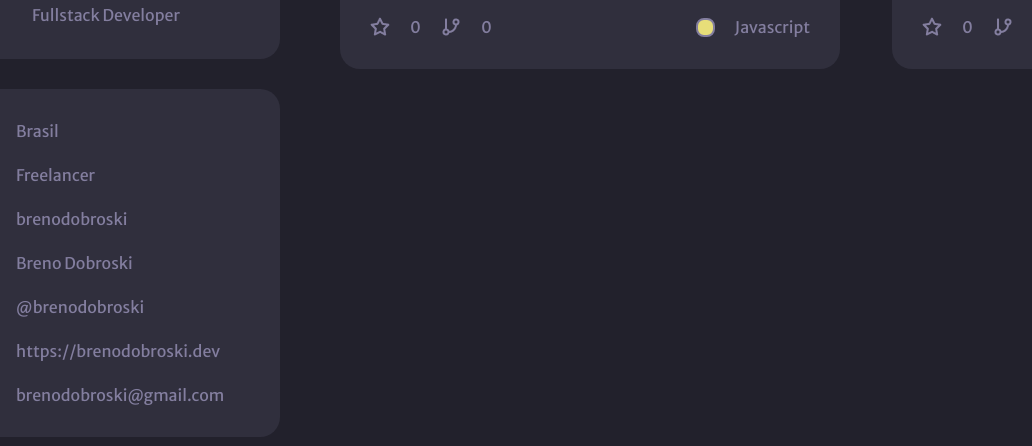
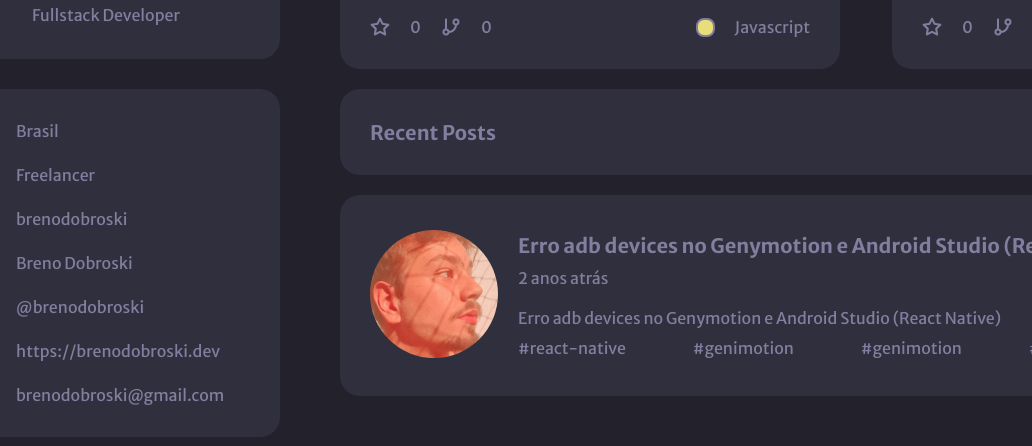
Before and after one commit to brenodobroski/Portfolio-Rocketseat, a plain HTML site: page index.html in a window 1280 px wide. Shown: the part 283-729 px from the top of the page, 248-1280 px from the left. Drawn offline with Linux system fonts and the light colour scheme.

Commit message:
finished project

```diff
--- a/index.html
+++ b/index.html
@@ -34,7 +34,11 @@
             <p class="ml">brenodobroski</p>
           </div>
           <div class="icon-card-content mt">
-            <img class="icon" src="./assets/linkedin.png" alt="" />
+            <img
+              class="icon"
+              src="./assets/linkedin.png"
+              alt="icone linkedin"
+            />
             <p class="ml">Breno Dobroski</p>
           </div>
           <div class="icon-card-content mt">
@@ -194,6 +198,34 @@
             </div>
           </div>
         </div>
+        <div class="my-projects-card mt">
+          <h1>Recent Posts</h1>
+        </div>
+        <div class="last-container mt">
+          <div class="image-second">
+            <img
+              class="image-last-container"
+              src="./87127760_2717141561760146_2265972265164210176_n.jpg"
+              alt=""
+            />
+          </div>
+          <div class="text-last-container">
+            <h1 class="ml">
+              Erro adb devices no Genymotion e Android Studio (React Native)
+            </h1>
+            <p class="ml mt small">2 anos atrás</p>
+
+            <p class="mt ml">
+              Erro adb devices no Genymotion e Android Studio (React Native)
+            </p>
+            <div class="hashtags ml mt small">
+              <p>#react-native</p>
+              <p>#genimotion</p>
+              <p>#genimotion</p>
+              <p>#genimotion</p>
+            </div>
+          </div>
+        </div>
       </div>
     </div>
   </body>
--- a/styles.css
+++ b/styles.css
@@ -230,3 +230,28 @@ h1.texto-imagem {
   display: flex;
   align-items: center;
 }
+
+.last-container {
+  display: flex;
+  flex-direction: row;
+  align-items: center;
+  width: 1052px;
+  height: 201px;
+  border-radius: 20px;
+  background-color: #302f3d;
+  padding: 30px;
+  box-sizing: border-box;
+}
+
+.image-last-container {
+  width: 128px;
+  height: 128px;
+  border-radius: 64px;
+  object-fit: cover;
+}
+
+.hashtags {
+  display: flex;
+  justify-content: space-between;
+  width: 612px;
+}
```
